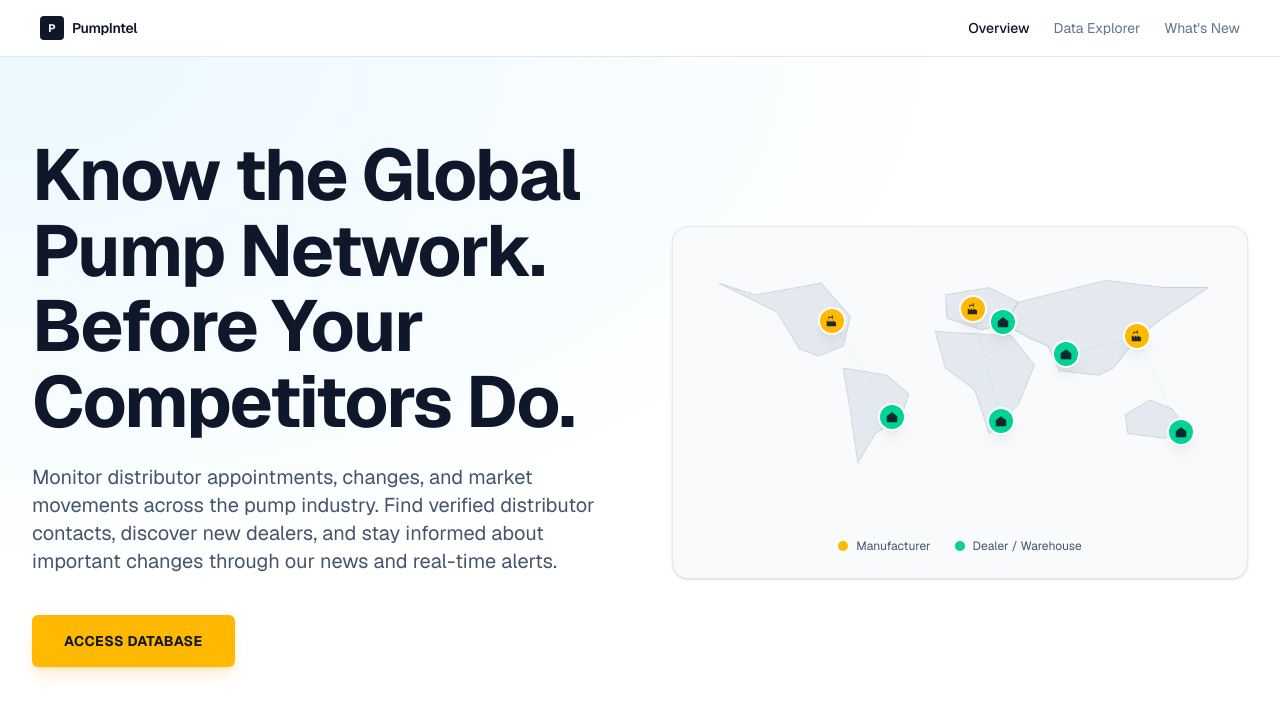
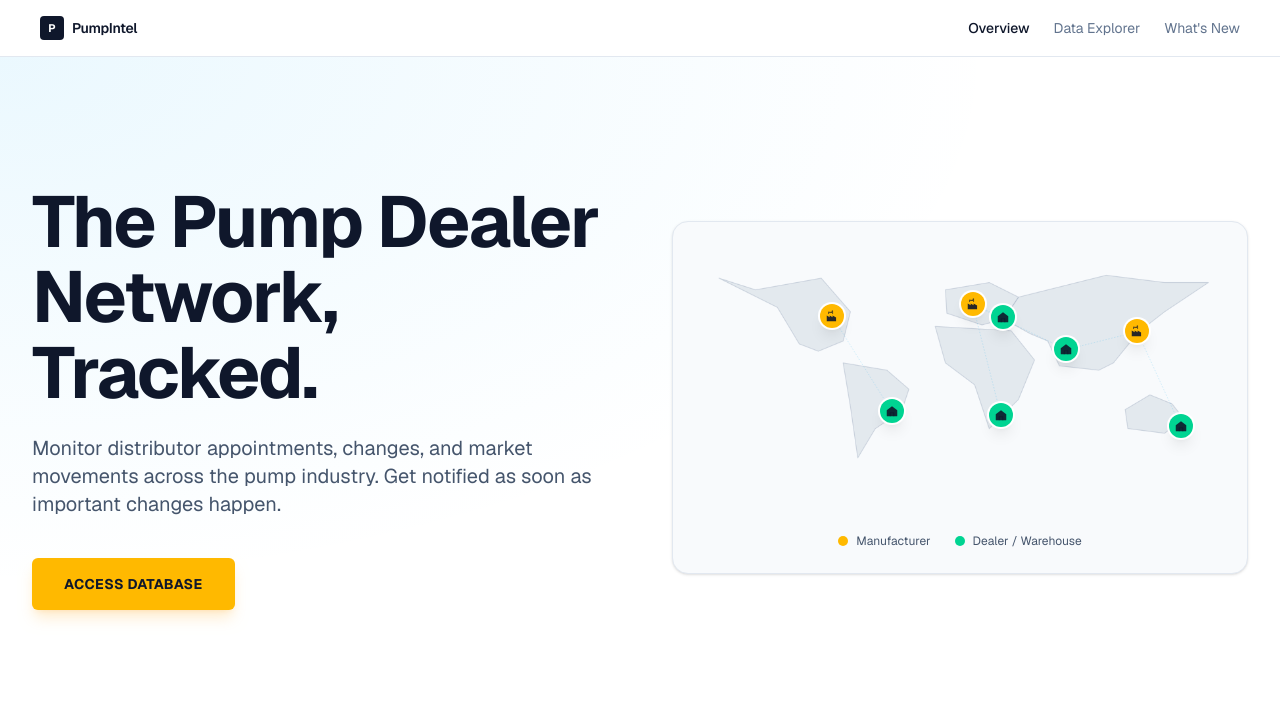
Before and after one commit to pumpselector/intelligence, a Next.js app: page / in a window 1280 px wide. Shown: the top 718 px of the page. Built offline with nearby package versions, Linux system fonts and the light colour scheme.

Commit message:
Hero metinleri guncellendi

```diff
--- a/components/Hero.tsx
+++ b/components/Hero.tsx
@@ -9,13 +9,12 @@
       <div className="relative mx-auto grid min-h-[85vh] w-full max-w-7xl grid-cols-1 items-center gap-16 px-6 py-20 lg:grid-cols-2 lg:px-8">
         <div className="flex flex-col items-start text-left">
           <h1 className="text-6xl font-bold leading-[1.05] tracking-tight text-slate-900 sm:text-7xl">
-            Know the Global Pump Network. Before Your Competitors Do.
+            The Pump Dealer Network, Tracked.
           </h1>
 
           <p className="mt-6 max-w-xl text-lg text-slate-600 sm:text-xl">
             Monitor distributor appointments, changes, and market movements across the
-            pump industry. Find verified distributor contacts, discover new dealers, and
-            stay informed about important changes through our news and real-time alerts.
+            pump industry. Get notified as soon as important changes happen.
           </p>
 
           <Link
```
